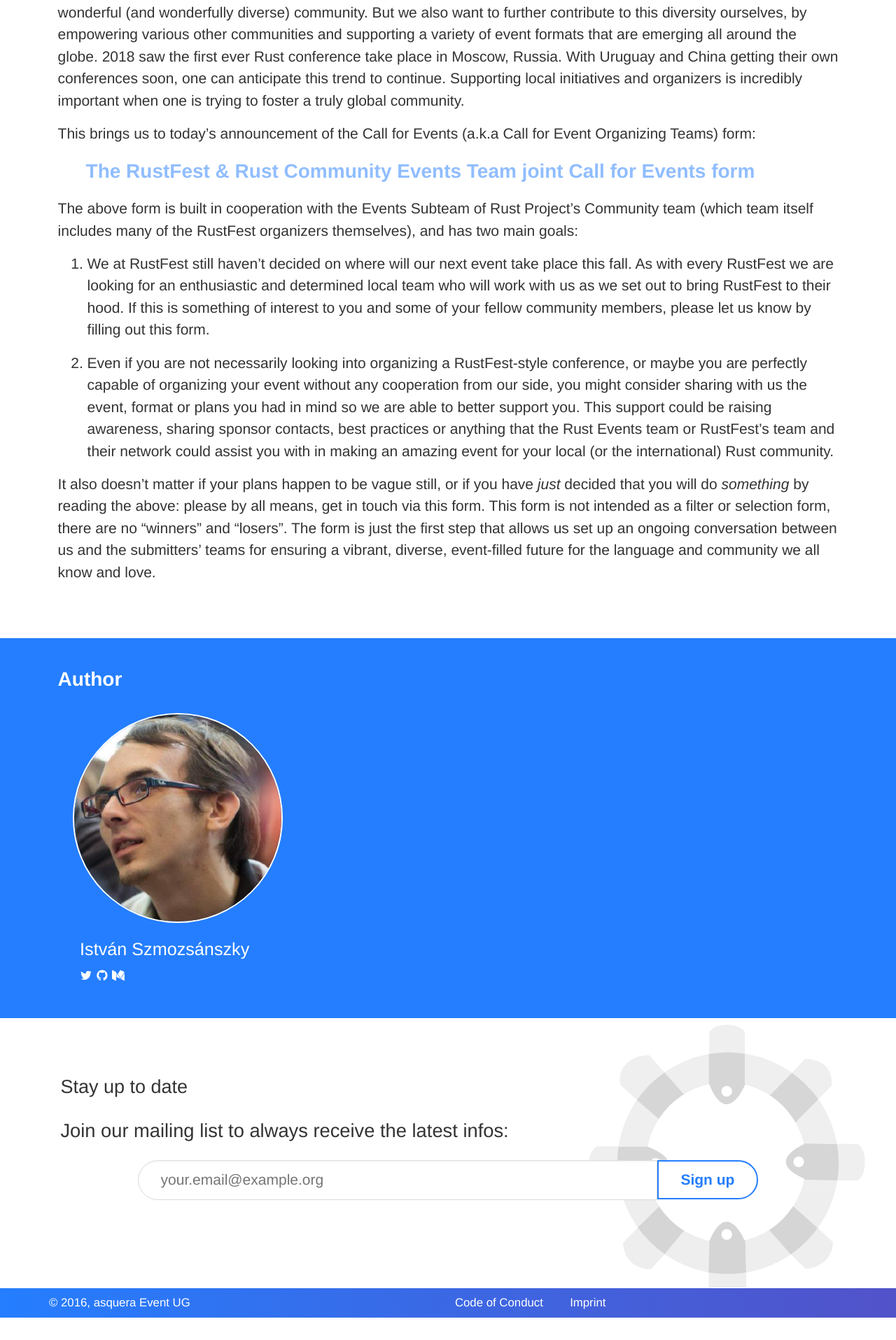
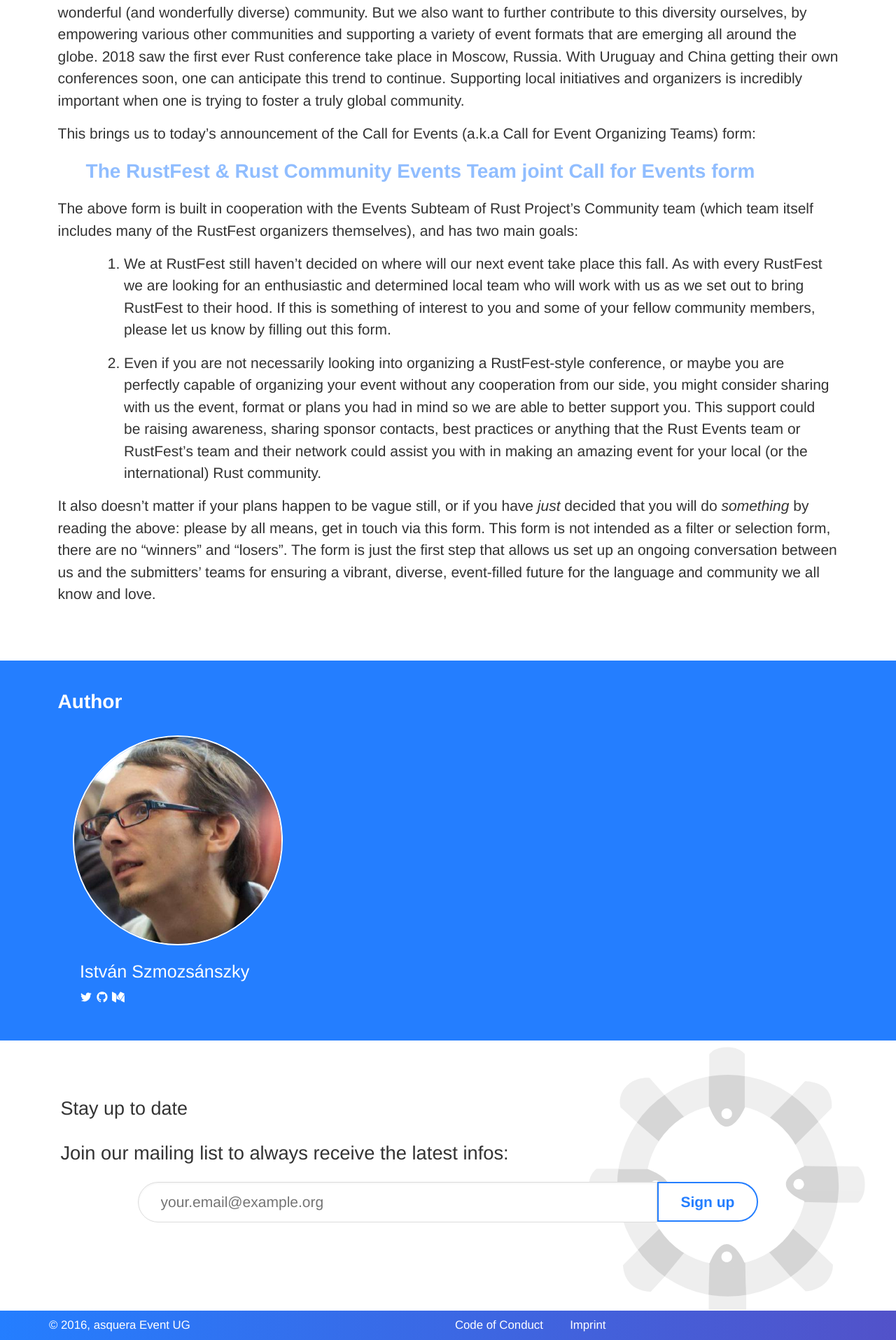
Before and after one commit to RustFestEU/blog.rustfest.eu, a Jekyll site: the page built from _posts/2019-01-25-call-for-teams.md, in a window 1280 px wide. Shown: the part 1601-3516 px from the top of the page at 70% size. Built offline with Jekyll 4.4.1, drawn with Linux system fonts in a browser that asks for light colours; before the commit the page ends 3484 px from its top, so only the background shows below that.

Commit message:
Include numbered lists in CSS

```diff
--- a/_sass/_base.scss
+++ b/_sass/_base.scss
@@ -76,10 +76,13 @@
   @include clearfix;
   @include outer-container();
 
-  ul {
+  ul, ol {
     list-style: disc;
     padding-left: 2em;
     margin: 0.5em;
+  }
+  ol {
+    list-style: decimal;
   }
 }
 
```
